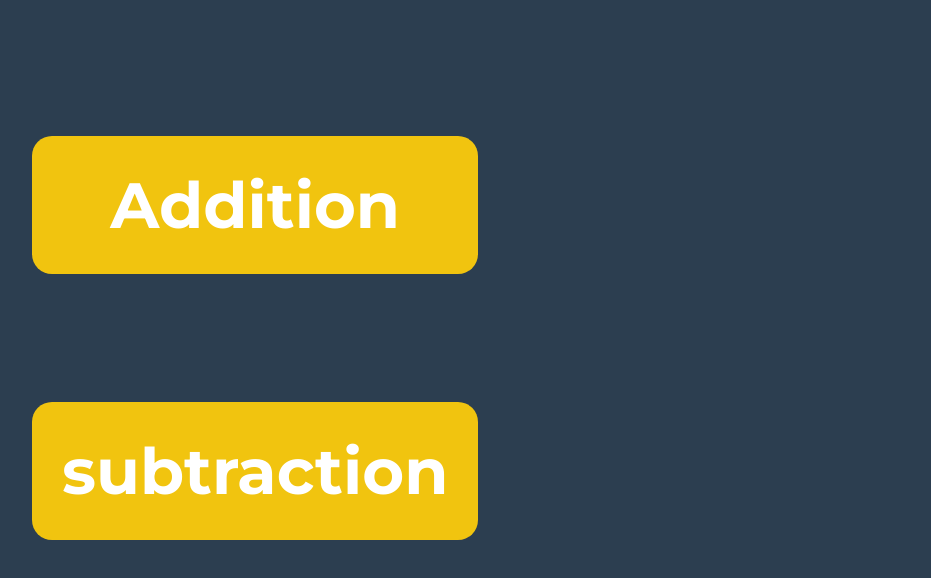
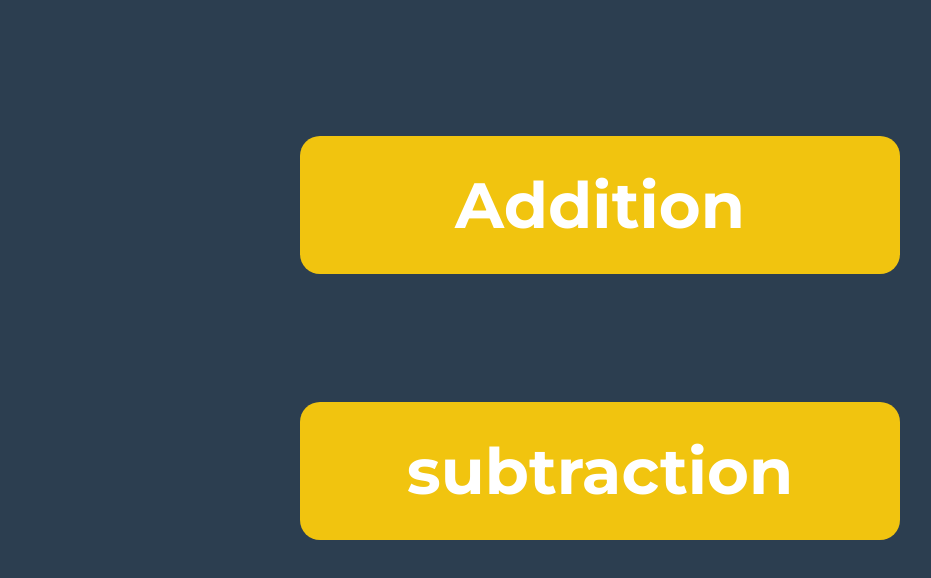
Before and after one commit to ManishDass/ManishDass.github.io, a plain HTML site: page index.html in a window 1280 px wide. Shown: the whole page, without its empty margins (40-971 px from the left). Drawn offline with Linux system fonts and the light colour scheme.

Commit message:
Add files via upload

```diff
--- a/main.css
+++ b/main.css
@@ -21,13 +21,16 @@ a {
     font-weight: 700;
     text-align: center;
     margin: 4rem 2rem 0rem 2rem;
+    width: 100vw;
+    min-width: 600px;
+    max-width: 600px;
 
 }
 
 main {
     display: flex;
     flex-direction: column;
-    width: fit-content;
     justify-content: center;
+    align-items: center;
 
 }
```
